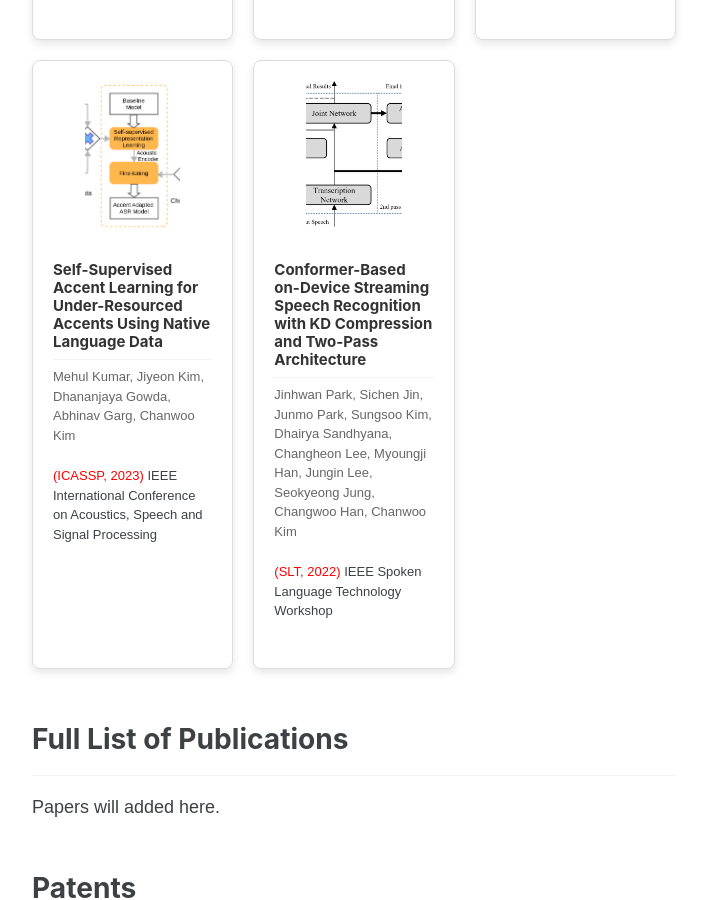
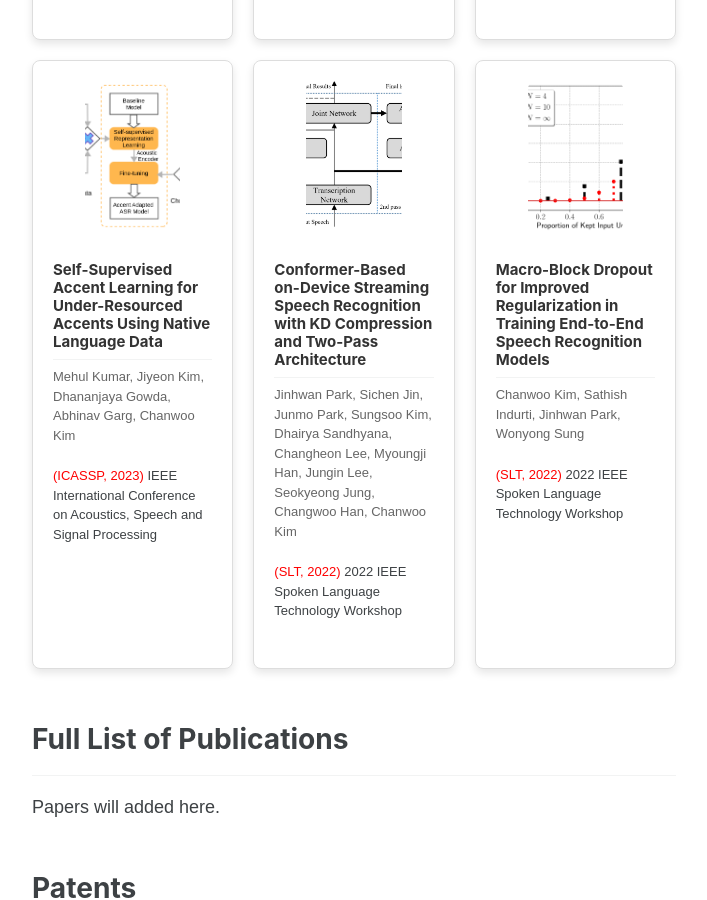
Before and after one commit to slp-laboratory/slp-laboratory.github.io, a Jekyll site: the page built from _pages/publications.md, in a window 1280 px wide and 900 px high, scrolled down 829 px. Shown: the whole window, without its empty margins (286-993 px from the left). Built offline with Jekyll 4.4.1, drawn with Linux system fonts in a browser that asks for light colours; cached includes are drawn as plain includes; comment, search, counter and statistics services are not loaded.

Commit message:
0513 hyunku

```diff
--- a/_pages/publications.md
+++ b/_pages/publications.md
@@ -99,7 +99,15 @@ toc: true
     <p>Jinhwan Park, Sichen Jin, Junmo Park, Sungsoo Kim, Dhairya Sandhyana, Changheon Lee, Myoungji Han, Jungin Lee, Seokyeong Jung, Changwoo Han, Chanwoo Kim
     </p>
     <ul>
-      <li><span class="red-text">(SLT, 2022)</span> IEEE Spoken Language Technology Workshop</li>
+      <li><span class="red-text">(SLT, 2022)</span> 2022 IEEE Spoken Language Technology Workshop</li>
+    </ul>
+  </div>
+  <div class="card">
+    <img src="../assets/images/paper/macro.PNG" alt="Hierarchical">
+    <h2>Macro-Block Dropout for Improved Regularization in Training End-to-End Speech Recognition Models</h2>
+    <p>Chanwoo Kim, Sathish Indurti, Jinhwan Park, Wonyong Sung</p>
+    <ul>
+      <li><span class="red-text">(SLT, 2022)</span> 2022 IEEE Spoken Language Technology Workshop</li>
     </ul>
   </div>
   <!-- Add more cards as necessary -->
```
Also changed, not shown: assets/images/paper/macro.PNG (added), 5 other files.
